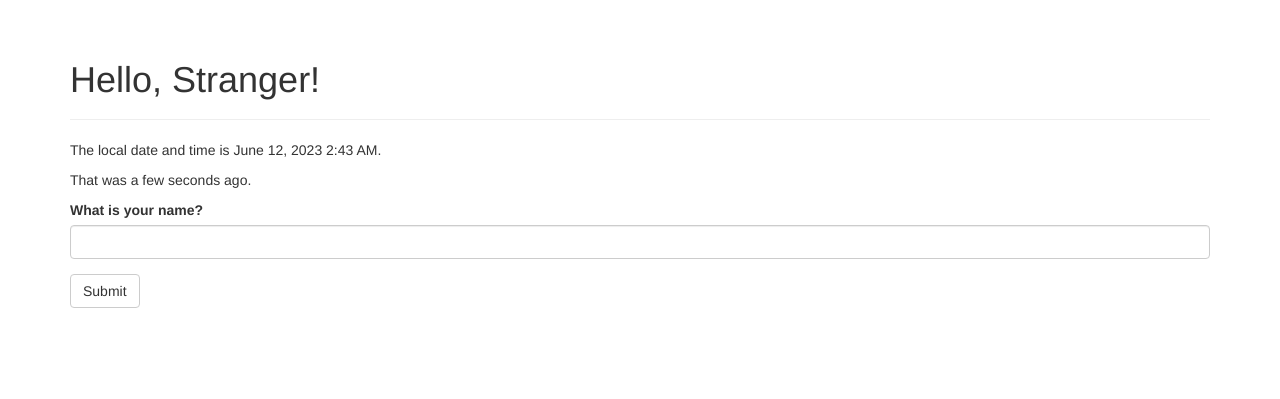
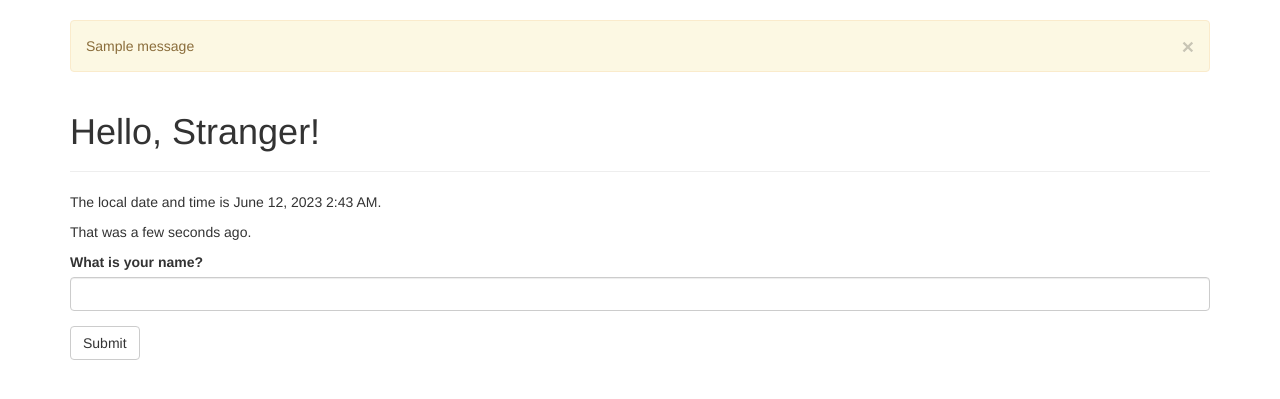
Before and after one commit to DatTH0402/flask, a Flask app: page / in a window 1280 px wide. Shown: the part 52-451 px from the top of the page. Run offline with Flask 3, Linux system fonts and the light colour scheme; one stand-in notice (Sample message) is shown; some libraries are stand-ins or nearby versions.

Commit message:
Flask WTForm, using Flash to display messages

```diff
--- a/hello.py
+++ b/hello.py
@@ -1,4 +1,4 @@
-from flask import Flask, render_template, session, url_for, redirect
+from flask import Flask, render_template, session, url_for, redirect, flash
 from datetime import datetime
 from flask_bootstrap import Bootstrap
 from flask_moment import Moment
@@ -17,9 +17,11 @@ class NameForm(FlaskForm):
 
 @app.route('/', methods = ['GET', 'POST'])
 def index():
-    name = None
     form = NameForm()
     if form.validate_on_submit():
+        old_name = session.get('name')
+        if old_name is not None and old_name != form.name.data:
+            flash('Looks like you have changed your name')
         session['name'] = form.name.data
         return redirect(url_for('index'))
     return render_template("index.html", form=form, name=session.get('name'), current_time=datetime.utcnow())
--- a/templates/base.html
+++ b/templates/base.html
@@ -36,6 +36,14 @@
 
 {% block content %}
 <div class="container">
+
+    {% for message in get_flashed_messages() %}
+    <div class="alert alert-warning">
+        <button type="button" class="close" data-dismiss="alert">&times;</button>
+        {{ message }}
+    </div>
+    {% endfor %}
+
     {% block page_content %}{% endblock %}
 </div>
 {% endblock %}
```
